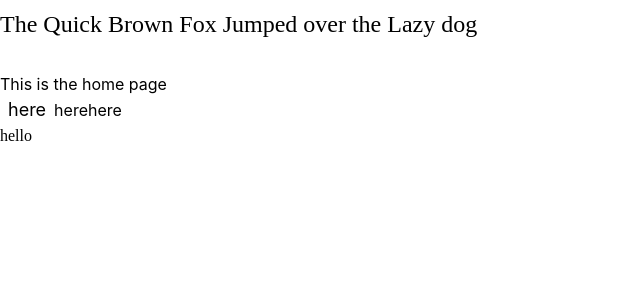
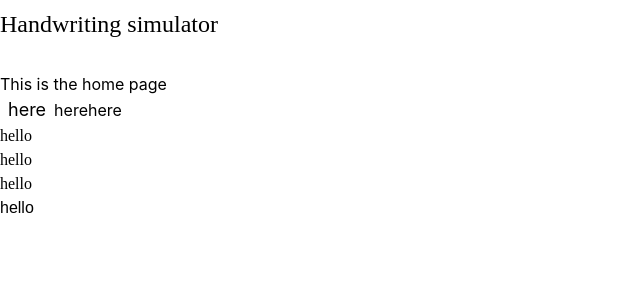
Before and after one commit to kiritocode1/nice, a React (Create React App) app in the folder trial/: page / in a window 1280 px wide. Shown: the top 300 px of the page, without its empty margins (0-640 px from the left). Built offline with nearby package versions, Linux system fonts and the light colour scheme.

Commit message:
made pacts with project idea

```diff
--- a/trial/src/App.js
+++ b/trial/src/App.js
@@ -39,6 +39,9 @@ function App() {
       <Link to="/">here</Link>
       <Link to="/Room">here</Link>
       <h1 className="font-7">{written}</h1>
+      <h1 className="font-8">{written}</h1>
+      <h1 className="font-6">{written}</h1>
+      <h1 className="font-2">{written}</h1>
     </div>
   );
 }
--- a/trial/src/Navbar/index.js
+++ b/trial/src/Navbar/index.js
@@ -2,7 +2,7 @@ import React from 'react';
 const Navbar = () => {
   return (
     <div >
-      <h1 className="font-8 text-2xl py-2">The Quick Brown Fox Jumped over the Lazy dog</h1>
+      <h1 className="font-8 text-2xl py-2">Handwriting simulator</h1>
     </div>
   );
   };
```
Also changed, not shown: 2 other files (tests, documents, lock files or other folders).
